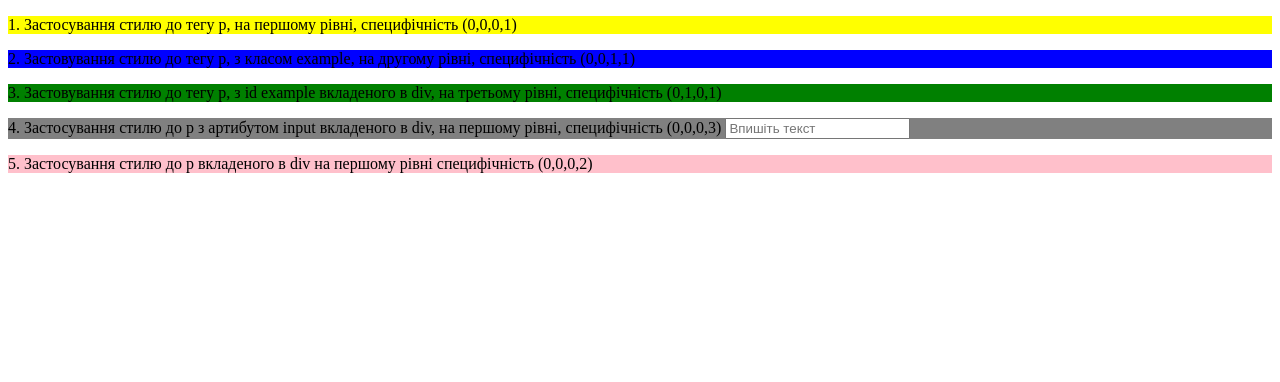
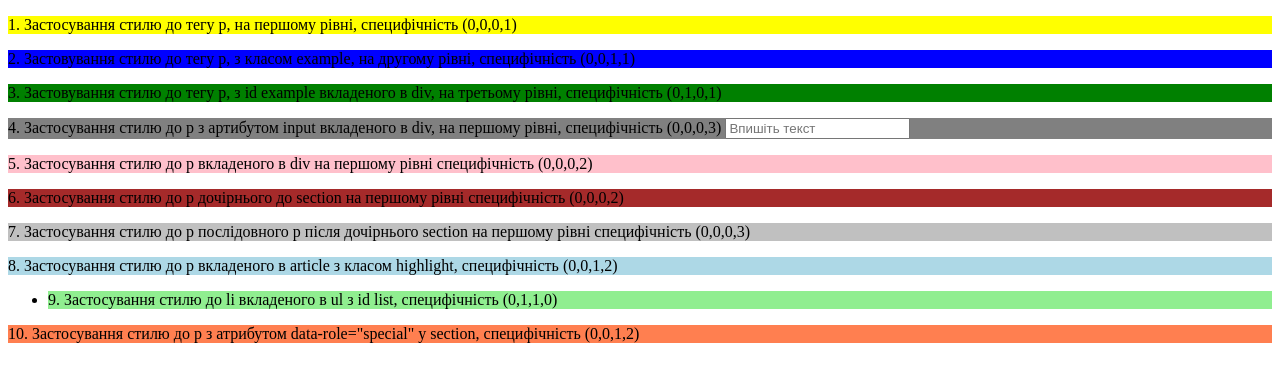
Before and after one commit to sydorukihor/home-work-4.1-5.1, a plain HTML site: page index.html in a window 1280 px wide. Drawn offline with Linux system fonts and the light colour scheme.

Commit message:
before check

```diff
--- a/index.html
+++ b/index.html
@@ -12,7 +12,21 @@
     <p id="example">3. Застовування стилю до тегу p, з id example вкладеного в div, на третьому рівні, специфічність (0,1,0,1)</p>
     <p>4. Застосування стилю до p з артибутом input вкладеного в div, на першому рівні, специфічність (0,0,0,3) <input type="text" placeholder="Впишіть текст"></p>
     <p>5. Застосування стилю до p вкладеного в div на першому рівні специфічність (0,0,0,2)</p>
+    <section>
+        <p>6. Застосування стилю до p дочірнього до section на першому рівні специфічність (0,0,0,2)</p>
+        <p>7. Застосування стилю до p послідовного p після дочірнього section на першому рівні специфічність (0,0,0,3)</p>
+    </section>
 </div>
+<article class="highlight">
+    <p>8. Застосування стилю до p вкладеного в article з класом highlight, специфічність (0,0,1,2)</p>
+</article>
 
+<ul id="list">
+    <li class="item">9. Застосування стилю до li вкладеного в ul з id list, специфічність (0,1,1,0)</li>
+</ul>
+
+<section>
+    <p data-role="special">10. Застосування стилю до p з атрибутом data-role="special" у section, специфічність (0,0,1,2)</p>
+</section>
 </body>
 </html>
--- a/styles.css
+++ b/styles.css
@@ -10,6 +10,21 @@ p#example {
 div > p:has(input) {
     background-color: grey;
 }
-div > p {
+div p {
     background-color: pink;
 }
+section > p {
+    background-color: brown;
+}
+section > p + p {
+    background-color: silver;
+}
+article.highlight p {
+    background-color: lightblue;
+}
+#list .item {
+    background-color: lightgreen;
+}
+section p[data-role="special"] {
+    background-color: coral;
+}
```
